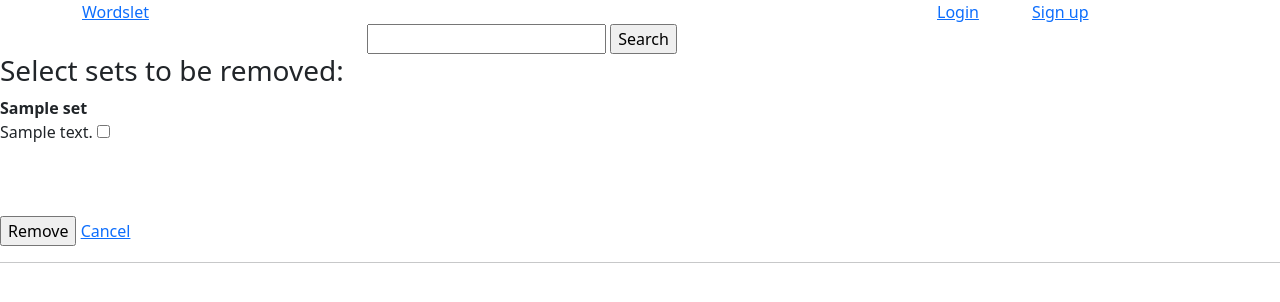
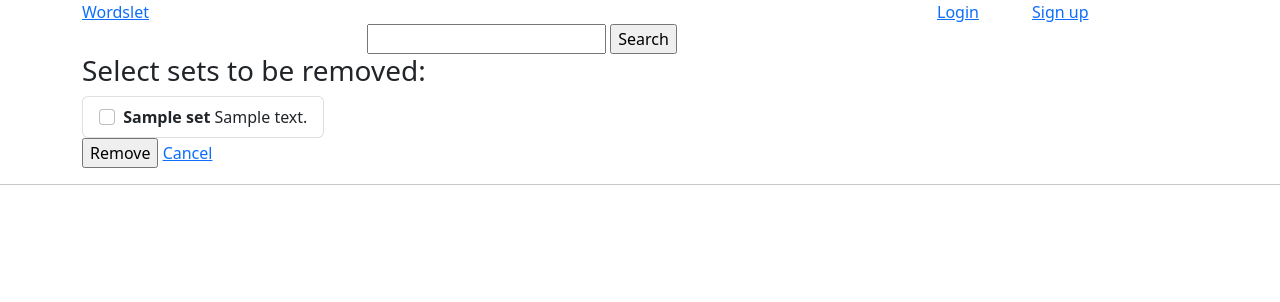
Before and after one commit to seirepo/tietokantasovellus-kesa-2022, a Flask app: template templates/remove-sets.html in a window 1280 px wide. Shown: the top 302 px of the page. Run offline with Flask 2, Linux system fonts and the light colour scheme; the template is opened without the code that fills it: most values are stand-ins (such as "Sample title", 1, 10 or a date in 2020); some libraries are stand-ins or nearby versions.

Commit message:
Style remove-sets.html

```diff
--- a/templates/remove-sets.html
+++ b/templates/remove-sets.html
@@ -2,18 +2,33 @@
 {% block title %}Remove sets{% endblock %}
 {% block content %}
 
+
+<div class="container">
+    <div class="row">
+        <p class="h3">Select sets to be removed:</p>
+        <div class="col-8">
             <form action="/remove-sets" method="POST">
-    <h3>Select sets to be removed:</h3>
+
                 {% for set in sets %}
+
+                    <div class="input-group">
+                        <div class="list-group">
+                            <li class="list-group-item">
+                                <input class="form-check-input me-1" type="checkbox" name="selection" value="{{ set.id }}">
                                 <b>{{ set.name }}</b>
-            <br>
                                 {{ set.description }}
-            <input type="checkbox" name="selection" value="{{ set.id }}">
-            <br><br>
+                            </li>
+                        </div>
+                    </div>
+
                 {% endfor %}
-    <br><br>
+
                 <input type="submit" value="Remove">
                 <a href="/{{ session.user_id }}">Cancel</a>
                 <input type="hidden" name="csrf_token" value="{{ session.csrf_token }}">
             </form>
+        </div>
+    </div>
+</div>
+
 {% endblock %}
```
Lines whose indentation alone changed are shown as unchanged.
